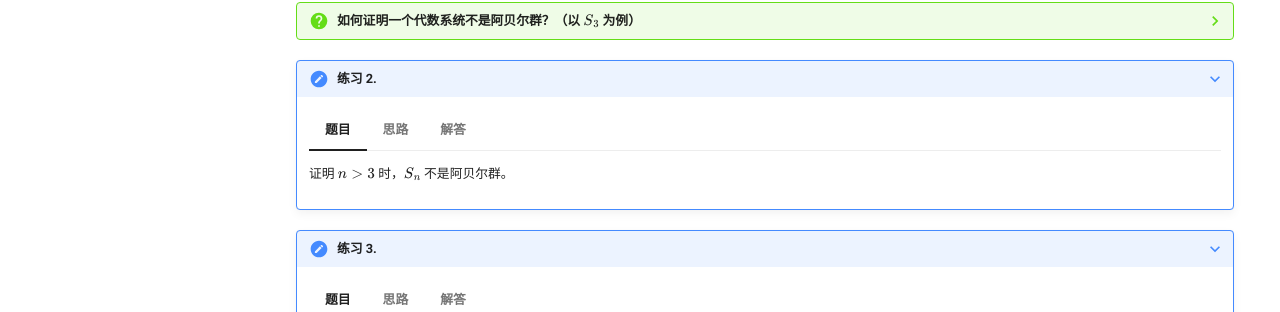
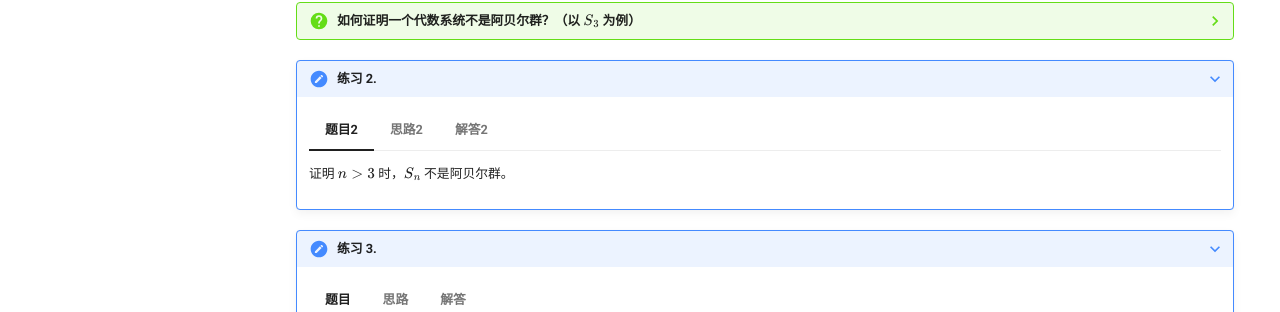
Before and after one commit to ChestnutSilver/TJIS-My-Helloworld, an MkDocs documentation site: the page built from docs/信息安全数学基础.md, in a window 1280 px wide and 900 px high, scrolled down 2906 px. Shown: the part 393-705 px from the top of the window. Built offline with MkDocs 1.6.1 and Material for MkDocs 9.7.7, drawn with Linux system fonts in a browser that asks for light colours.

Commit message:
Update 信息安全数学基础.md

```diff
--- a/docs/信息安全数学基础.md
+++ b/docs/信息安全数学基础.md
@@ -243,11 +243,11 @@
 
 ???+ note "练习 2."
 
-    === "题目"
+    === "题目2"
 
         证明 $n>3$ 时，$S_{n}$ 不是阿贝尔群。
 
-    === "思路"
+    === "思路2"
 
         刚才我们已经提到，一般通过对某个性质**举一个反例**的方法，证明一个代数系统不是阿贝尔群，这个反例可以是很具体的。
 
@@ -255,7 +255,7 @@
 
         此时，再证明它不满足交换律，就和证明 $S_{3}$ 不满足交换律一样简单了。
 
-    === "解答"
+    === "解答2"
 
         证明：
 
```
